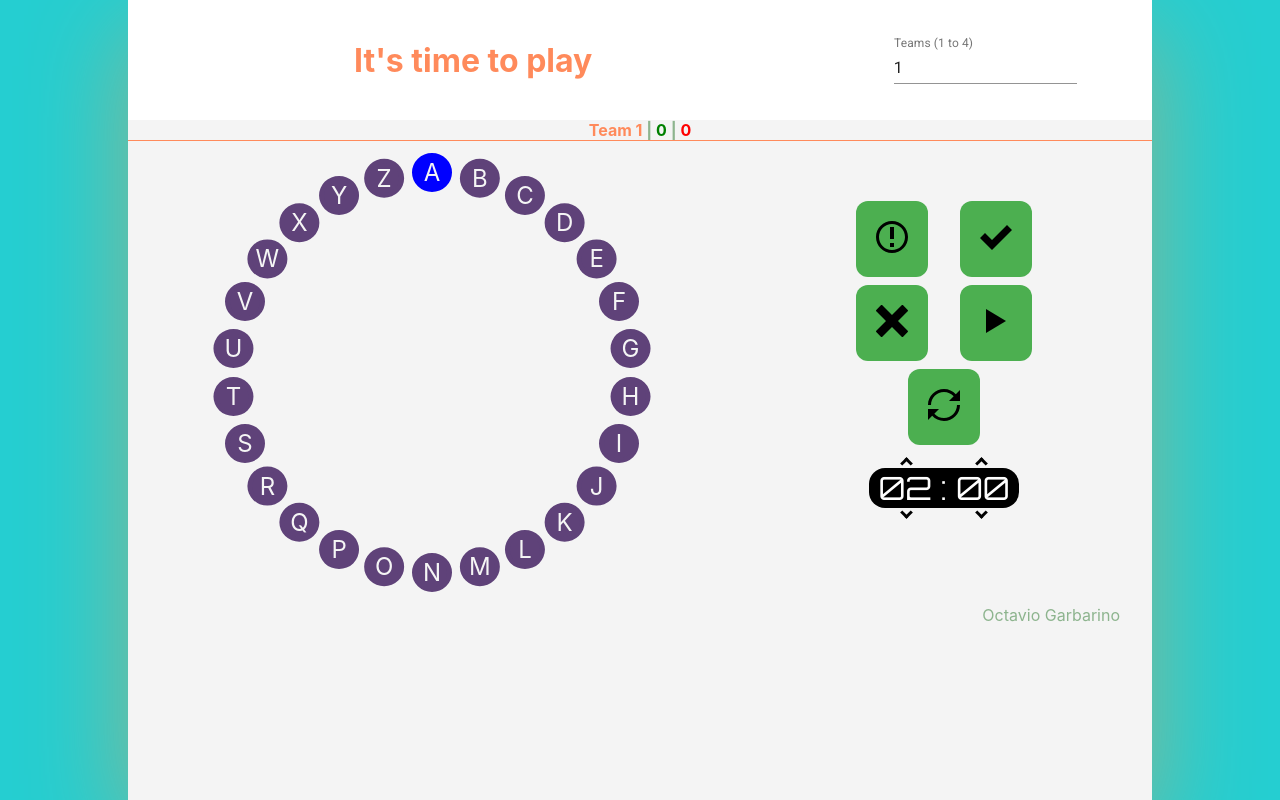
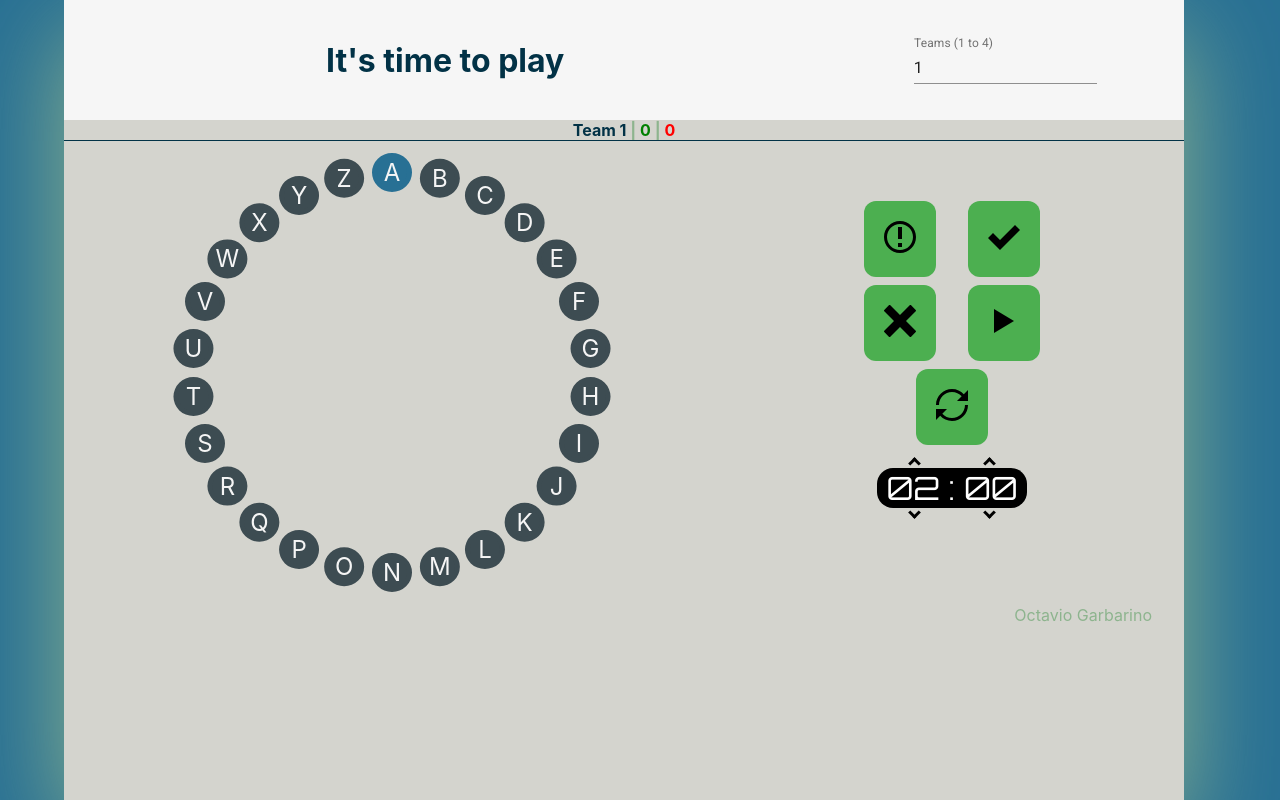
Before and after one commit to octaviogarbet/wheelgames-control, a React (Create React App) app: page / in a window 1280 px wide. Built offline with nearby package versions, Linux system fonts and the light colour scheme.

Commit message:
minor fixes done: styles and colors improvements

```diff
--- a/src/App.scss
+++ b/src/App.scss
@@ -2,10 +2,10 @@
   text-align: center;
   max-width: 70rem;
   min-width: 45rem;
-  background-color: var(--color-container);;
+  background-color: var(--color-container);
   min-height: 100vh;
   box-shadow: 0 2rem 6rem;
-  margin: 0px 8rem;
+  margin: 0px 5vw;
 }
 
 .tabs {
--- a/src/index.scss
+++ b/src/index.scss
@@ -1,15 +1,15 @@
 :root {
-  --color-primary: #ff8A5B;
-  --color-primary-light: #ffAA7B;
-  --color-primary-dark: #ff6A3B;
+  --color-primary: #023246;
+  --color-primary-light: #225266;
+  --color-primary-dark: #012226;
   --color-secondary: #8db48e;
-  --color-background: #25ced1;
-  --color-container: #f4f4f4;
-  --color-header: white;
+  --color-background: #287094;
+  --color-container: #d4d4ce;
+  --color-header: #f6f6f6;
   --color-correct: green;
   --color-wrong: red;
-  --color-initial: blueviolet;
-  --color-active: blue;
+  --color-initial: #225266;
+  --color-active: #287094;
 }
 
 * {
```
Also changed, not shown: src/components/wheel/wheel.scss (line endings or trailing spaces).
